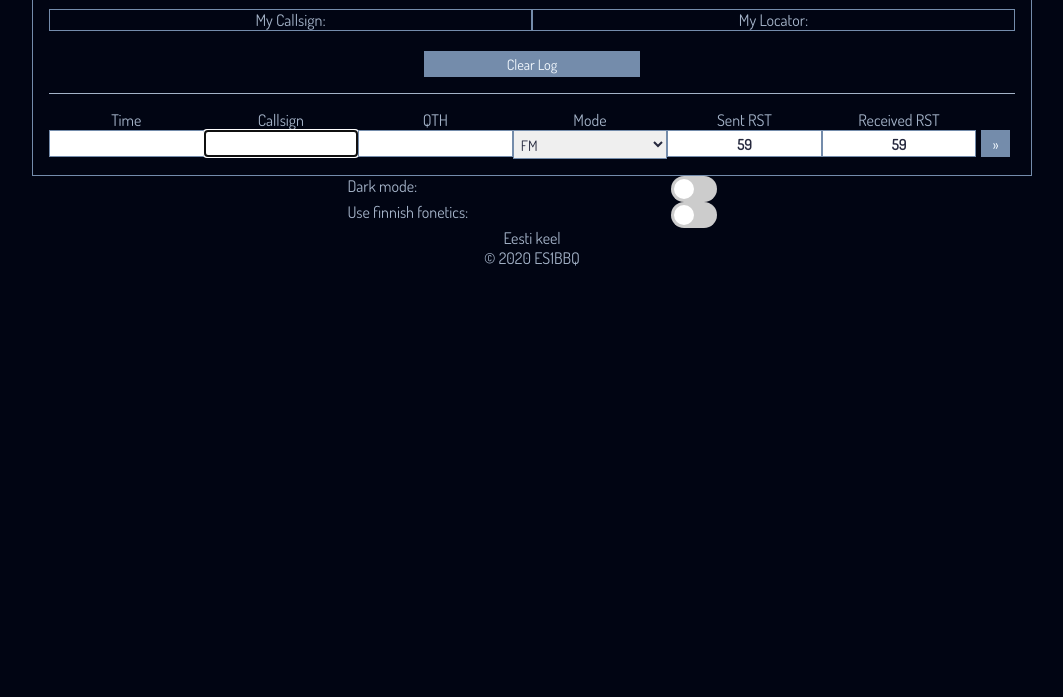
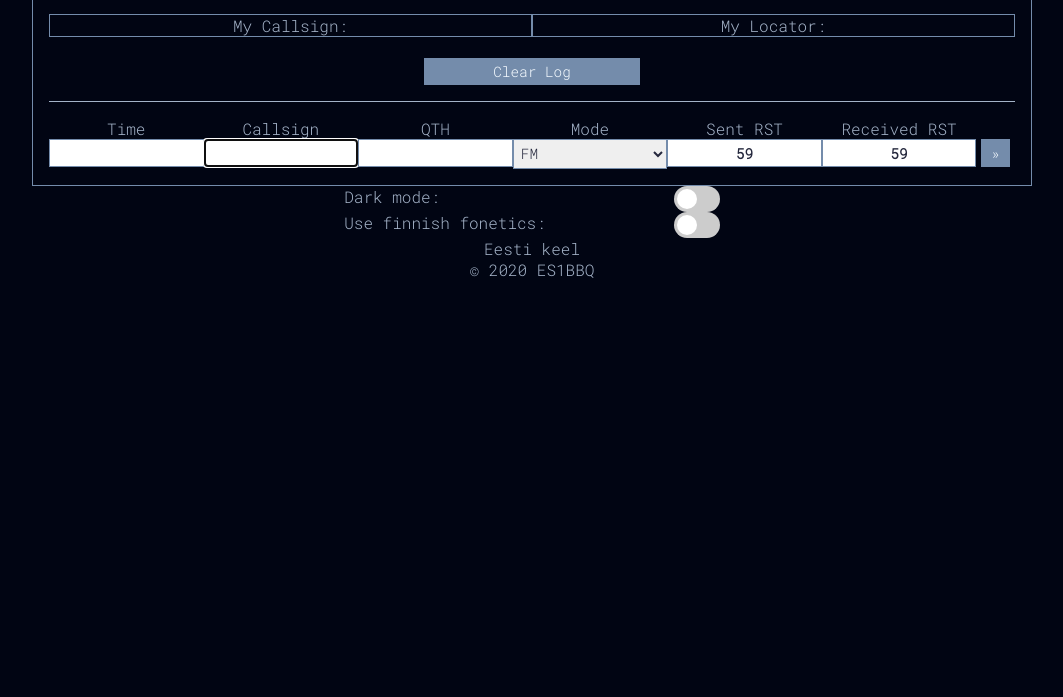
Before and after one commit to ES1BBQ/EDI, a plain HTML site: page en.html in a window 1280 px wide. Shown: the part 103-800 px from the top of the page, without its empty margins (108-1171 px from the left). Drawn offline with Linux system fonts and the light colour scheme.

Commit message:
Add 5th row counter, update font to roboto mono for readability

```diff
--- a/style.css
+++ b/style.css
@@ -1,5 +1,6 @@
 @import url(https://fonts.googleapis.com/css?family=Quicksand);
 @import url(https://fonts.googleapis.com/css2?family=Dosis&display=swap);
+@import url(https://fonts.googleapis.com/css2?family=Roboto+Mono:wght@300&display=swap);
 
 /**
  * Color scheme
@@ -31,7 +32,7 @@
     border: 0;
     box-sizing: border-box;
     list-style: none;
-    font-family: 'Dosis', sans-serif;
+    font-family: 'Roboto Mono', sans-serif;
 }
 
 html, body {
@@ -166,6 +167,10 @@ label {
 
 #log .logRow {
     display: table-row;
+}
+
+#log .logRow:nth-child(5n+0) div {
+    background-color: #25283D;
 }
 
 #log .logRow div {
```
